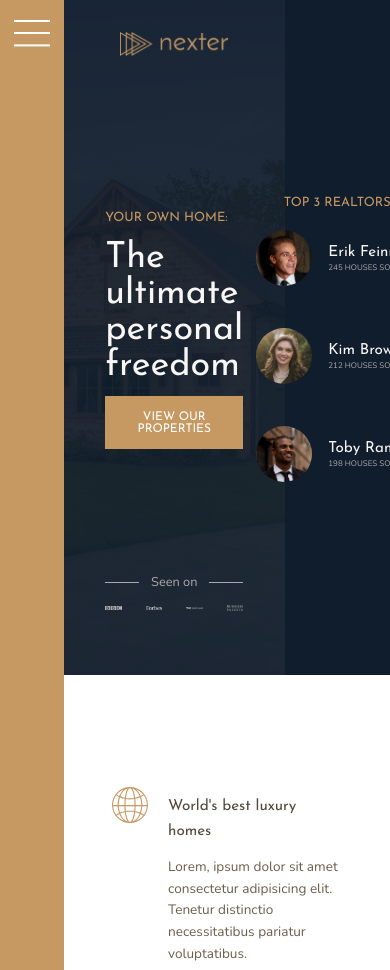
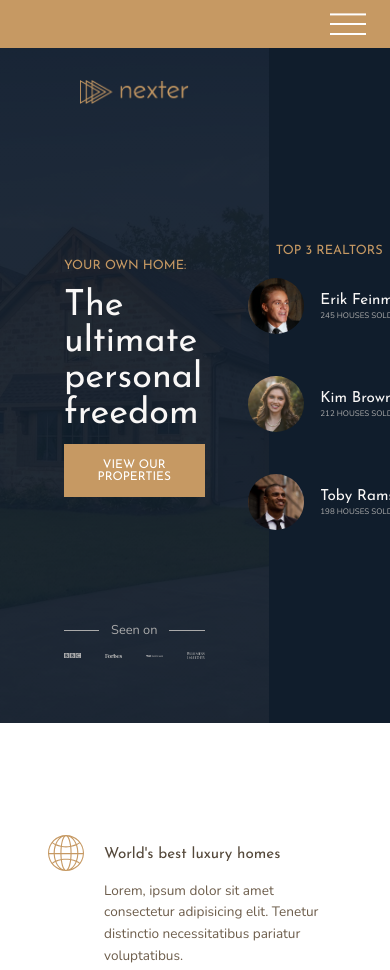
Before and after one commit to fortunee/Nexter, a plain HTML site: page index.html in a window 390 px wide. Shown: the top 970 px of the page. Drawn offline with nearby package versions, Linux system fonts and the light colour scheme.

Commit message:
define media query breaking points for 1000px screen and add restructure grid to display sidebar at the top

```diff
--- a/css/style.css
+++ b/css/style.css
@@ -22,6 +22,10 @@ body {
   display: grid;
   grid-template-rows: 80vh min-content 40vw repeat(3, min-content);
   grid-template-columns: [sidebar-start] 8rem [sidebar-end full-start] minmax(6rem, 1fr) [center-start] repeat(8, [col-start] minmax(min-content, 14rem) [col-end]) [center-end] minmax(6rem, 1fr) [full-end]; }
+  @media only screen and (max-width: 62.5em) {
+    .container {
+      grid-template-rows: 6rem 80vh min-content 40vw repeat(3, min-content);
+      grid-template-columns: [full-start] minmax(6rem, 1fr) [center-start] repeat(8, [col-start] minmax(min-content, 14rem) [col-end]) [center-end] minmax(6rem, 1fr) [full-end]; } }
 
 .heading-1, .heading-2, .heading-3, .heading-4 {
   font-family: "Josefin Sans", sans-serif;
@@ -85,6 +89,12 @@ body {
   grid-row: 1 / -1;
   display: flex;
   justify-content: center; }
+  @media only screen and (max-width: 62.5em) {
+    .sidebar {
+      grid-column: 1 / -1;
+      grid-row: 1 / 2;
+      justify-content: flex-end;
+      align-items: center; } }
 
 .nav-btn {
   border: none;
@@ -103,6 +113,13 @@ body {
     transform: translateY(-1.5rem); }
   .nav-btn::after {
     transform: translateY(1.3rem); }
+  @media only screen and (max-width: 62.5em) {
+    .nav-btn {
+      margin: 0 3rem; }
+      .nav-btn::before {
+        transform: translateY(-1.2rem); }
+      .nav-btn::after {
+        transform: translateY(1rem); } }
 
 .header {
   background-color: #54483a;
--- a/sass/_base.scss
+++ b/sass/_base.scss
@@ -16,6 +16,7 @@ $font-display: 'Josefin Sans', sans-serif;
 
 // Breakpoints variables
 $bp-largest: 75em; // 1200px;
+$bp-large: 62.5em; // 1000px
 
 *,
 *::before,
@@ -45,4 +46,9 @@ body {
   display: grid;
   grid-template-rows: 80vh min-content 40vw repeat(3, min-content);
   grid-template-columns: [sidebar-start] 8rem [sidebar-end full-start] minmax(6rem, 1fr) [center-start] repeat(8, [col-start] minmax(min-content, 14rem) [col-end]) [center-end] minmax(6rem, 1fr) [full-end];
+
+  @media only screen and (max-width: $bp-large) {
+    grid-template-rows: 6rem 80vh min-content 40vw repeat(3, min-content);
+    grid-template-columns: [full-start] minmax(6rem, 1fr) [center-start] repeat(8, [col-start] minmax(min-content, 14rem) [col-end]) [center-end] minmax(6rem, 1fr) [full-end];
+  }
 }
```
Also changed, not shown: sass/_sidebar.scss (+14 -1 lines).
